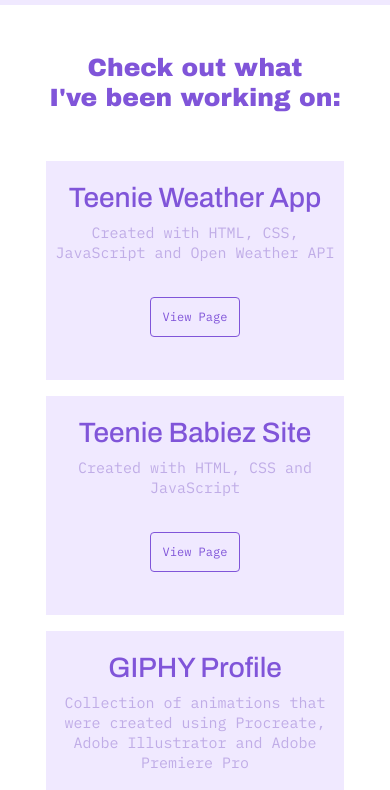
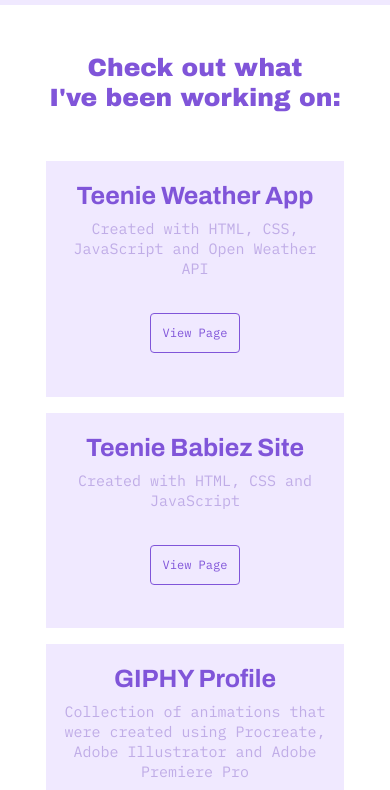
Before and after one commit to Nikoteenie/Portfolio-SheCodes, a plain HTML site: page project.html in a window 390 px wide. Shown: the part 54-844 px from the top of the page. Drawn offline with nearby package versions, Linux system fonts and the light colour scheme.

Commit message:
Edit Responsiveness of Project pag

```diff
--- a/styles.css
+++ b/styles.css
@@ -78,6 +78,7 @@ h1 {
 .project-page h2 {
   color: var(--color-dark);
   font-size: 35px;
+  font-weight: bold;
 }
 
 .project-page p {
@@ -120,6 +121,7 @@ h1 {
   background-color: var(--color-light);
   font-family: var(--font-family-accent);
   font-size: 25px;
+  font-weight: 450;
   padding: 10px;
   width: 550px;
 }
@@ -255,7 +257,7 @@ footer .credits a:hover {
   }
 
   .project-page h2 {
-    font-size: 28px;
+    font-size: 25px;
   }
 
   .project-page p {
@@ -274,7 +276,7 @@ footer .credits a:hover {
 
   .project-page .description {
     text-align: center;
-    padding: 20px 5px;
+    padding: 20px 10px;
   }
 
   .contact-page img {
```
